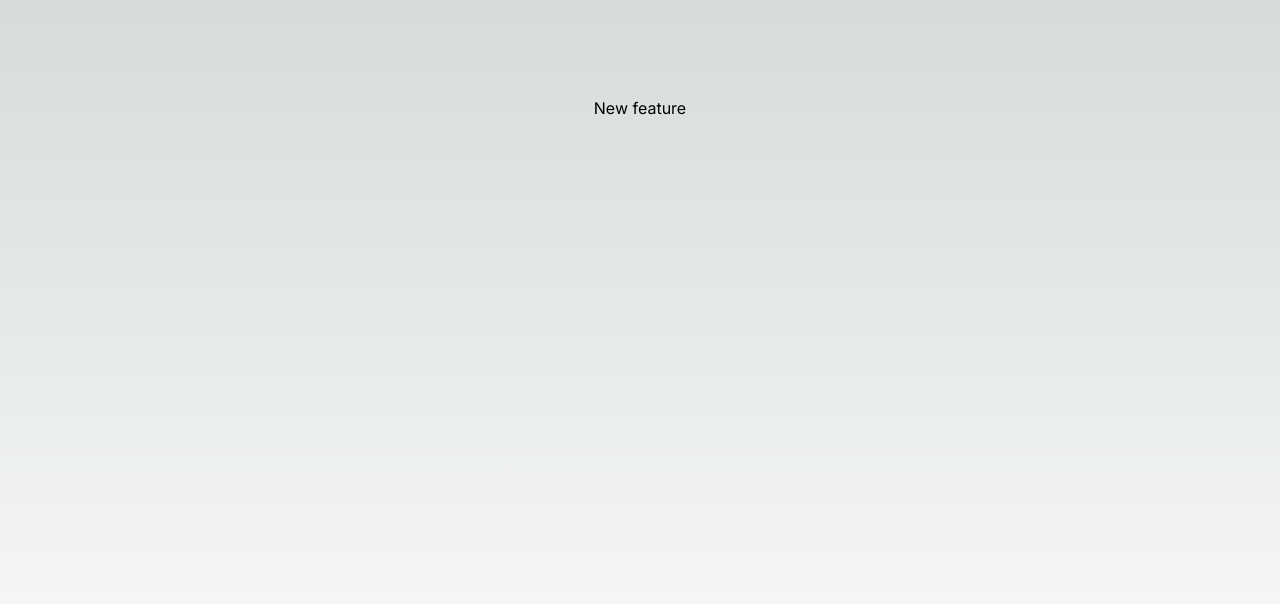
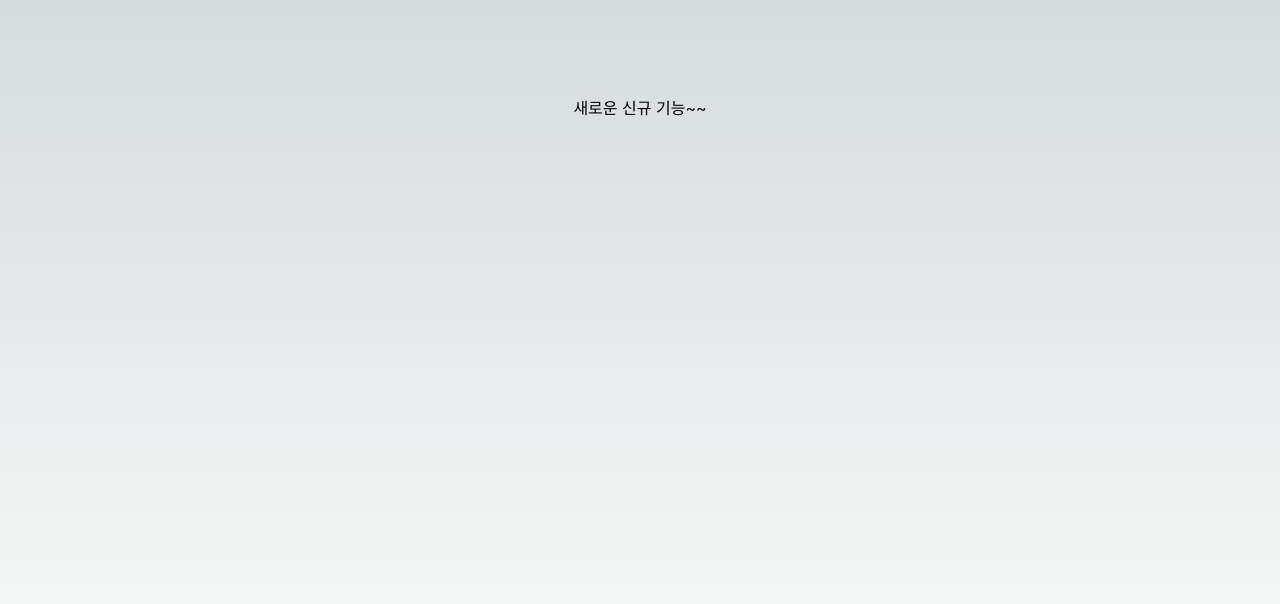
Before and after one commit to styleai-luke/test-flow, a Next.js app: page / in a window 1280 px wide. Shown: the top 604 px of the page. Built offline with nearby package versions, Linux system fonts and the light colour scheme.

Commit message:
feat: newnew

```diff
--- a/src/app/page.tsx
+++ b/src/app/page.tsx
@@ -1,7 +1,7 @@
 export default function Home() {
   return (
     <main className="flex min-h-screen flex-col items-center justify-between p-24">
-      New feature
+      새로운 신규 기능~~
     </main>
   );
 }
```
